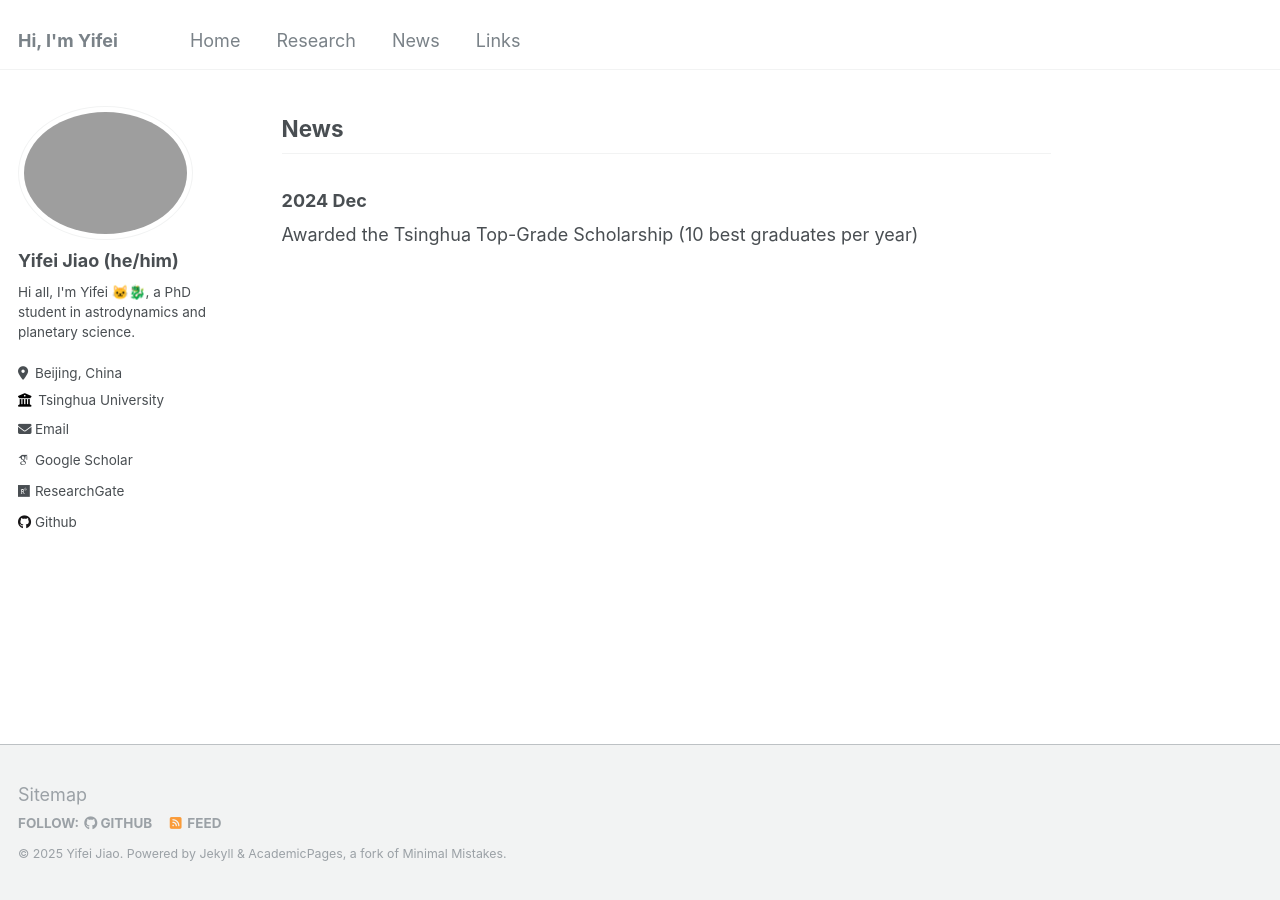
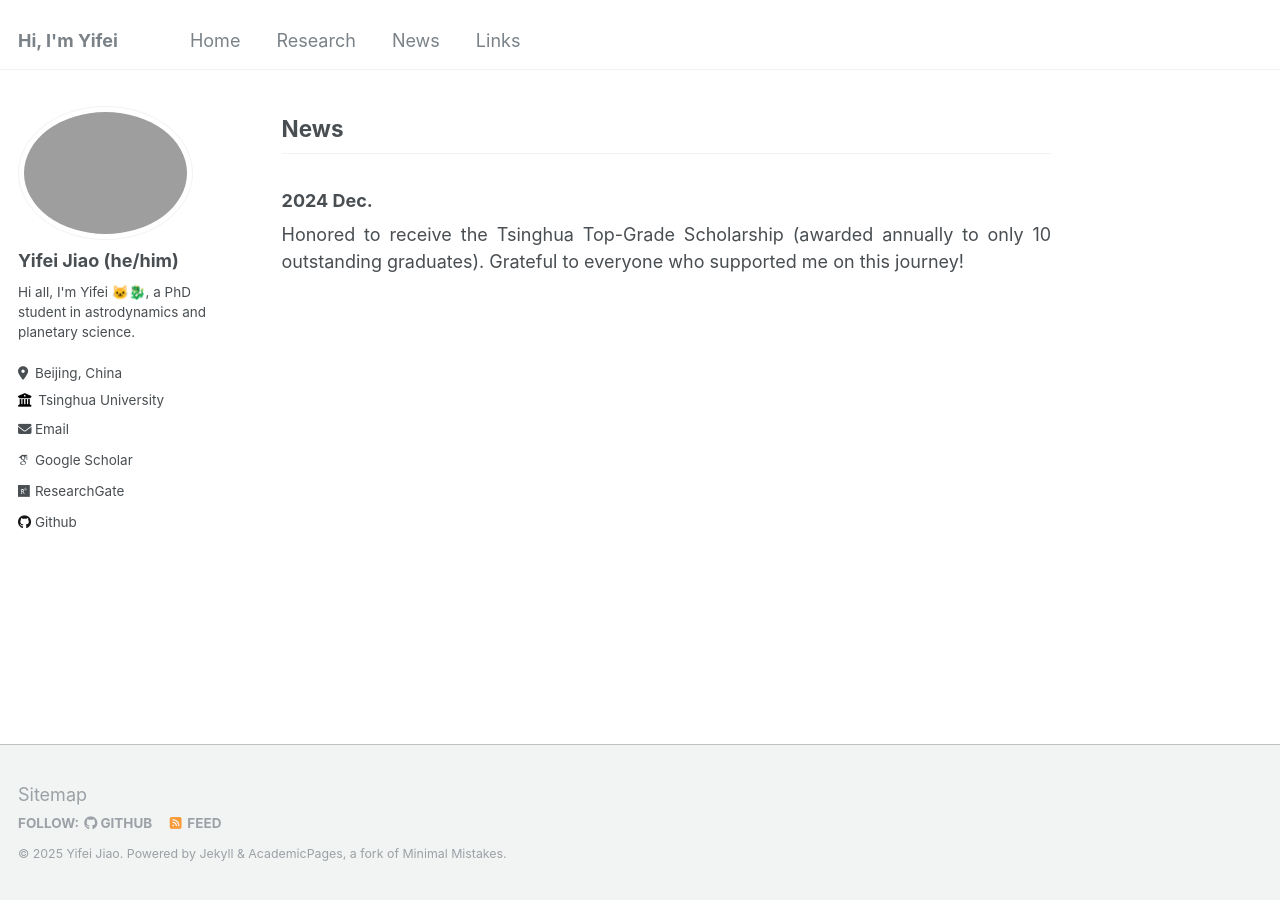
Before and after one commit to jiaoyf-thu/jiaoyf-thu.github.io, a Jekyll site: the page built from _pages/news.md, in a window 1280 px wide. Built offline with Jekyll 4.4.1, drawn with Linux system fonts in a browser that asks for light colours; some web fonts are replaced.

Commit message:
Update news.md

```diff
--- a/_pages/news.md
+++ b/_pages/news.md
@@ -6,8 +6,8 @@ author_profile: true
 
 ## News
 
-### 2024 Dec
+### 2024 Dec.
 
 <p align="justify">
-Awarded the Tsinghua Top-Grade Scholarship (10 best graduates per year)
+Honored to receive the Tsinghua Top-Grade Scholarship (awarded annually to only 10 outstanding graduates). Grateful to everyone who supported me on this journey!
 </p>
```
